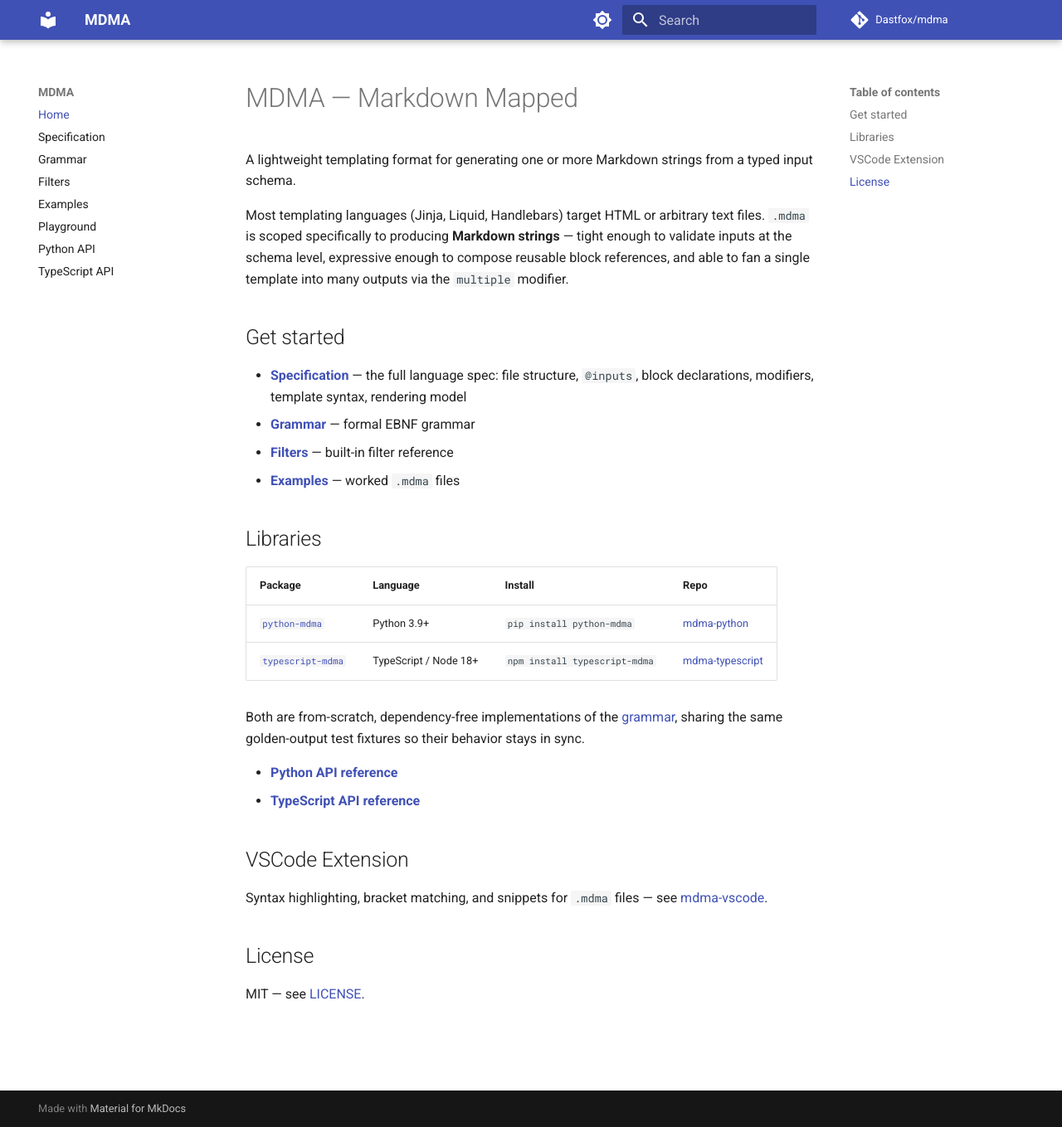
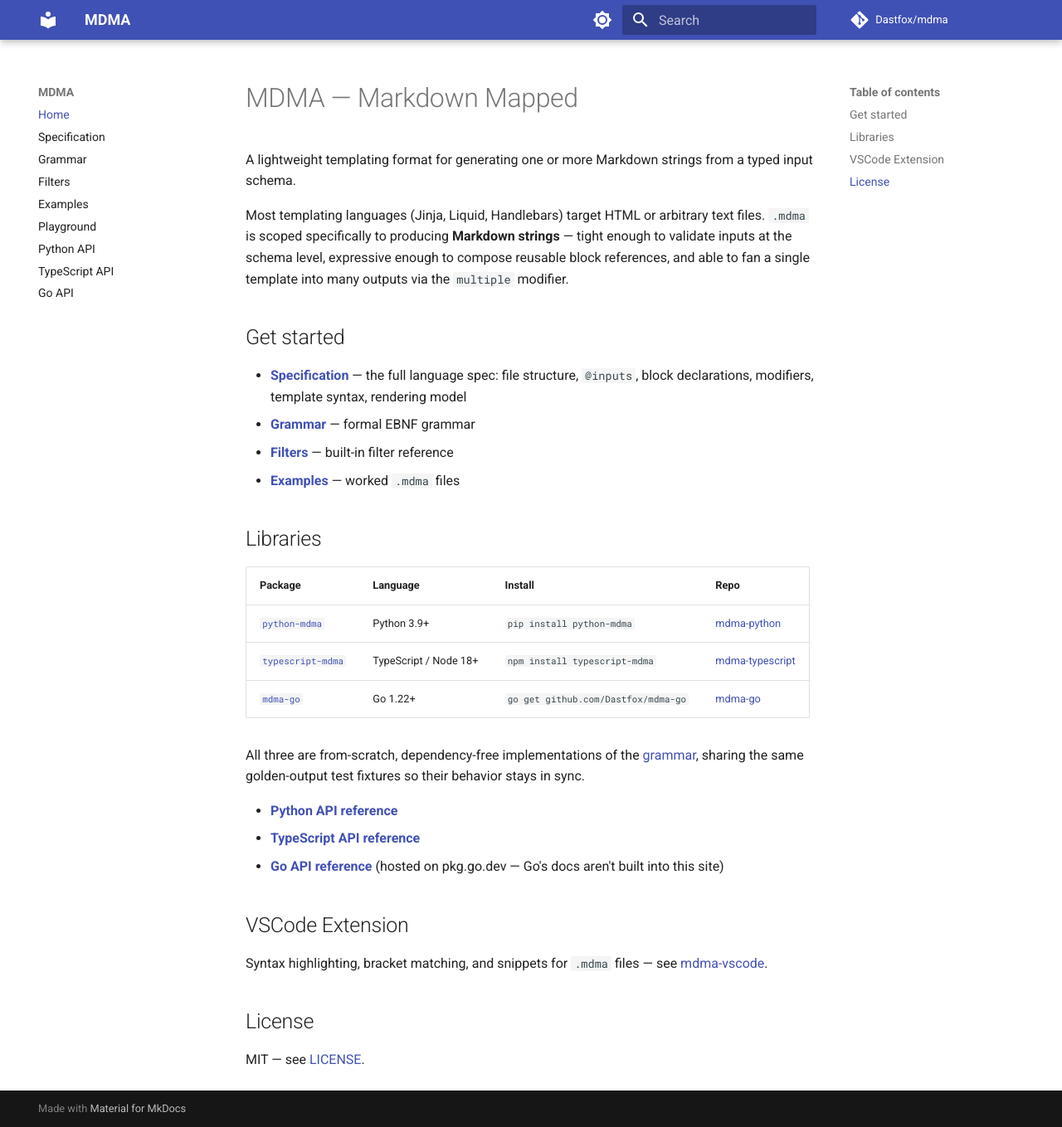
Before and after one commit to Dastfox/mdma, an MkDocs documentation site: the page built from docs/index.md, in a window 1280 px wide and 1359 px high. Shown: the whole window at 83% size. Built offline with MkDocs 1.6.1 and Material for MkDocs 9.7.7, drawn with Linux system fonts in a browser that asks for light colours; comment, search, counter and statistics services are not loaded.

Commit message:
Add Go implementation to docs and implementations list
Dastfox/mdma-go now exists as a third reference implementation. Links it
from README.md, docs/index.md (libraries table + API reference, hosted on
pkg.go.dev since Go docs aren't built into this site), docs/examples.md,
and mkdocs.yml's nav.

```diff
--- a/docs/index.md
+++ b/docs/index.md
@@ -17,12 +17,14 @@ Most templating languages (Jinja, Liquid, Handlebars) target HTML or arbitrary t
 |---|---|---|---|
 | [`python-mdma`](https://pypi.org/project/python-mdma/) | Python 3.9+ | `pip install python-mdma` | [mdma-python](https://github.com/Dastfox/mdma-python) |
 | [`typescript-mdma`](https://www.npmjs.com/package/typescript-mdma) | TypeScript / Node 18+ | `npm install typescript-mdma` | [mdma-typescript](https://github.com/Dastfox/mdma-typescript) |
+| [`mdma-go`](https://pkg.go.dev/github.com/Dastfox/mdma-go) | Go 1.22+ | `go get github.com/Dastfox/mdma-go` | [mdma-go](https://github.com/Dastfox/mdma-go) |
 
-Both are from-scratch, dependency-free implementations of the [grammar](grammar.md), sharing the
-same golden-output test fixtures so their behavior stays in sync.
+All three are from-scratch, dependency-free implementations of the [grammar](grammar.md), sharing
+the same golden-output test fixtures so their behavior stays in sync.
 
 - **[Python API reference](python/index.md)**
 - **[TypeScript API reference](typescript/index.md)**
+- **[Go API reference](https://pkg.go.dev/github.com/Dastfox/mdma-go)** (hosted on pkg.go.dev — Go's docs aren't built into this site)
 
 ## VSCode Extension
 
--- a/mkdocs.yml
+++ b/mkdocs.yml
@@ -49,6 +49,8 @@ plugins:
 # .github/workflows/docs.yml) into docs/python/ and docs/typescript/ — they
 # don't exist in a fresh checkout, so a local `mkdocs serve` needs those
 # directories generated first (see docs/index.md) or will 404 on those links.
+# Go API docs are NOT generated here -- pkg.go.dev builds them automatically
+# from the published module, so the nav entry below is an external link.
 nav:
   - Home: index.md
   - Specification: spec.md
@@ -58,3 +60,4 @@ nav:
   - Playground: playground.md
   - Python API: python/index.md
   - TypeScript API: typescript/index.md
+  - Go API: https://pkg.go.dev/github.com/Dastfox/mdma-go
```
Also changed, not shown: README.md (+1 -0 lines), docs/examples.md (+2 -2 lines).
